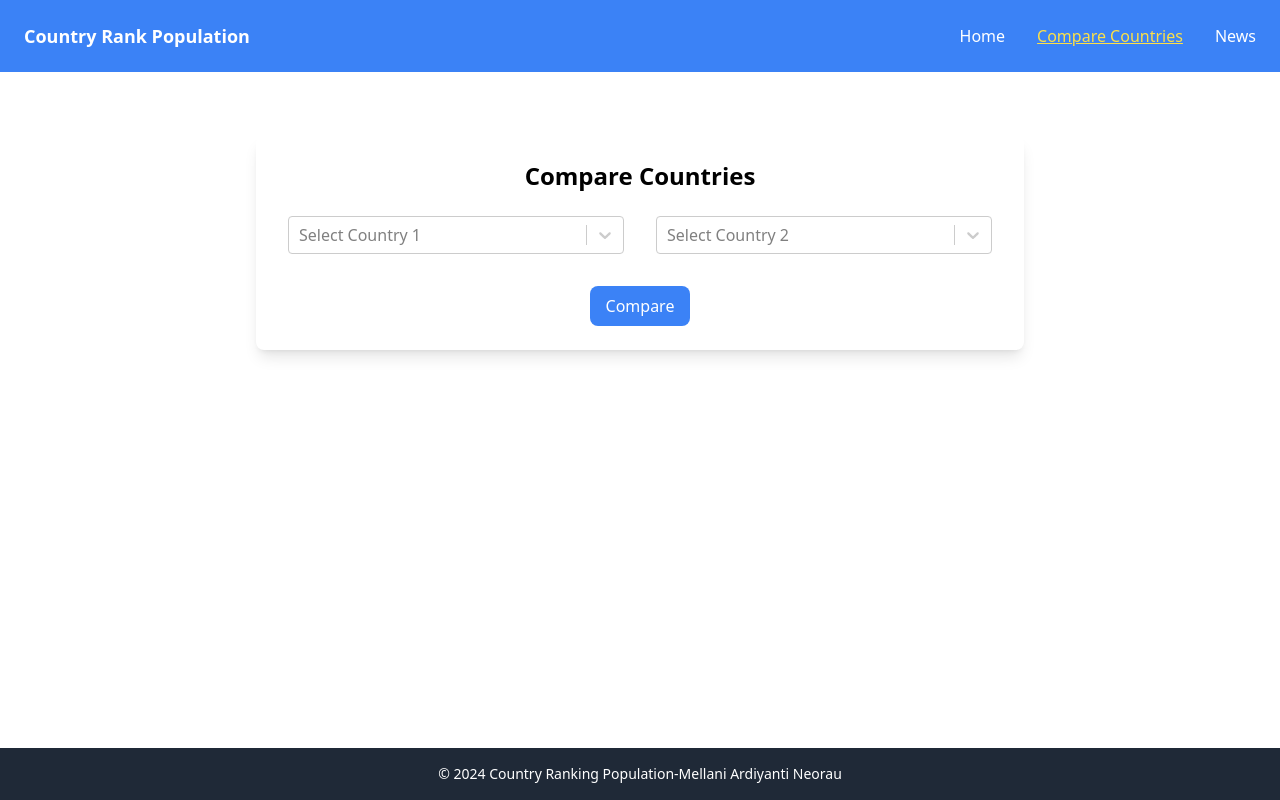
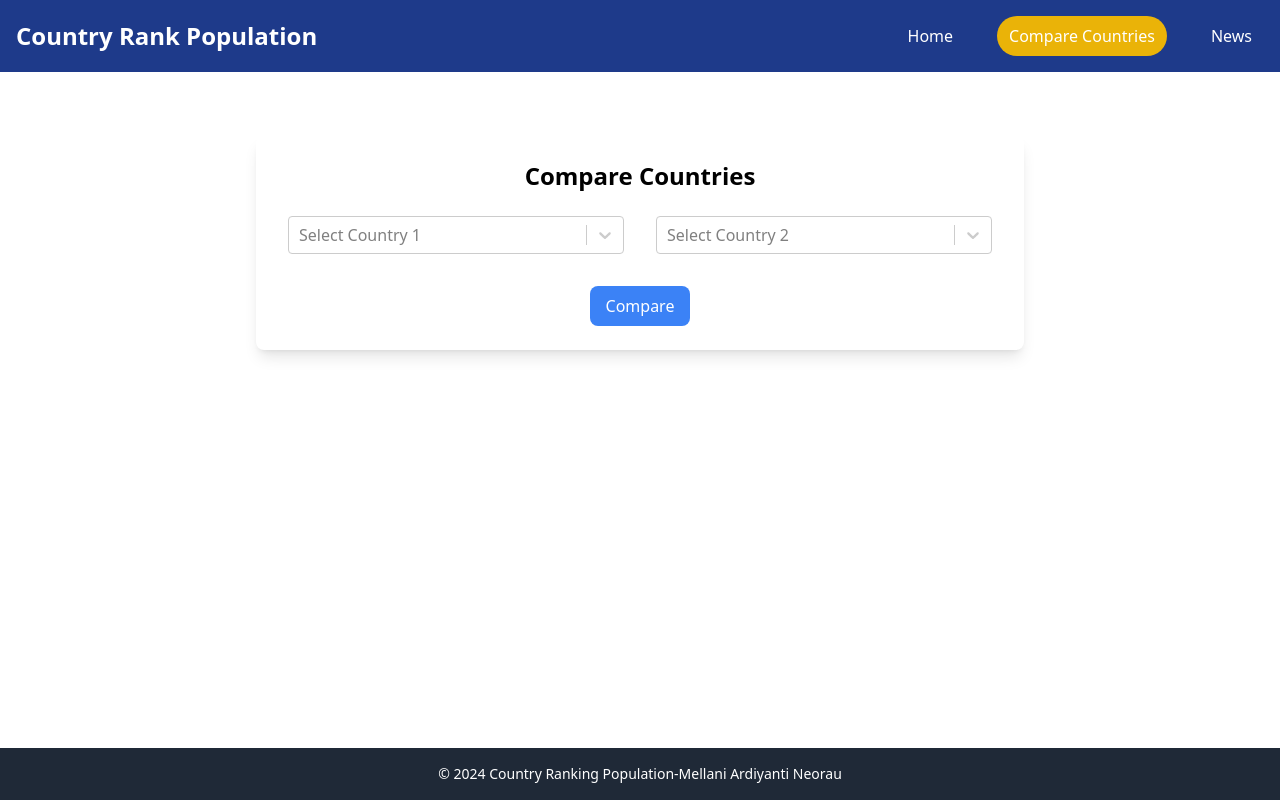
Before and after one commit to mellanian818/final-project, a React (Vite) app: page /compare in a window 1280 px wide. Built offline with nearby package versions, Linux system fonts and the light colour scheme; no server answers.

Commit message:
update styling

```diff
--- a/src/App.jsx
+++ b/src/App.jsx
@@ -1,4 +1,3 @@
-// src/App.jsx
 import React from "react"
 import { BrowserRouter as Router, Routes, Route } from "react-router-dom"
 import LandingPage from "./pages/LandingPage"
@@ -7,6 +6,7 @@ import NewsPage from "./pages/NewsPage"
 import CountryComparisonForm from "./components/CountryComparisonForm"
 import Navbar from "./components/Navbar"
 import Footer from "./components/Footer"
+import NotFound from "./components/NotFound" // Import NotFound page
 
 const App = () => {
   return (
@@ -22,6 +22,8 @@ const App = () => {
               element={<ComparisonPage />}
             />
             <Route path="/news" element={<NewsPage />} />
+            {/* Route for Not Found */}
+            <Route path="*" element={<NotFound />} />
           </Routes>
         </main>
         <Footer />
--- a/src/components/CountryComparison.jsx
+++ b/src/components/CountryComparison.jsx
@@ -21,7 +21,7 @@ const ComparisonPage = () => {
   const country1 = countries.find((country) => country.cca2 === page1)
   const country2 = countries.find((country) => country.cca2 === page2)
 
-  if (!country1 || !country2) return <p>Countries not found for comparison.</p>
+  // if (!country1 || !country2) return <p>Countries not found for comparison.</p>
 
   return (
     <div className="max-w-4xl mx-auto bg-gray-100 p-8 rounded-lg shadow-md mt-8">
--- a/src/components/CountryComparisonForm.jsx
+++ b/src/components/CountryComparisonForm.jsx
@@ -1,5 +1,3 @@
-//Form untuk membandingkan negara
-// src/components/CountryComparisonForm.jsx
 import React, { useState, useEffect } from "react"
 import { useDispatch, useSelector } from "react-redux"
 import Select from "react-select"
@@ -25,12 +23,21 @@ const CountryComparisonForm = () => {
     label: country.name.common,
   }))
 
+  // Filter countryOptions untuk Country 1 dan Country 2
+  const countryOptionsForCountry1 = countryOptions.filter(
+    (country) => country.value !== (selectedCountry2?.value || null)
+  )
+
+  const countryOptionsForCountry2 = countryOptions.filter(
+    (country) => country.value !== (selectedCountry1?.value || null)
+  )
+
   const handleCompare = () => {
     if (selectedCountry1 && selectedCountry2) {
       // Redirect ke halaman hasil perbandingan
       navigate(`/compare/${selectedCountry1.value}/n/${selectedCountry2.value}`)
     } else {
-      alert("Please select both countries to compare.")
+      alert("Please select both countries to compare.") // memunculkan apabila tidak select
     }
   }
 
@@ -40,7 +47,7 @@ const CountryComparisonForm = () => {
       <div className="grid grid-cols-1 md:grid-cols-2 gap-4">
         {/* Select untuk Country 1 */}
         <Select
-          options={countryOptions}
+          options={countryOptionsForCountry1} // Gunakan opsi yang difilter
           value={selectedCountry1}
           onChange={setSelectedCountry1}
           placeholder="Select Country 1"
@@ -49,7 +56,7 @@ const CountryComparisonForm = () => {
 
         {/* Select untuk Country 2 */}
         <Select
-          options={countryOptions}
+          options={countryOptionsForCountry2} // Gunakan opsi yang difilter
           value={selectedCountry2}
           onChange={setSelectedCountry2}
           placeholder="Select Country 2"
--- a/src/components/Navbar.jsx
+++ b/src/components/Navbar.jsx
@@ -1,4 +1,3 @@
-// src/components/Navbar.jsx
 import React, { useState } from "react"
 import { NavLink } from "react-router-dom"
 
@@ -10,84 +9,94 @@ const Navbar = () => {
   }
 
   return (
-    <nav className="bg-blue-500 text-white py-4 px-6 flex items-center justify-between relative">
-      <a href="/" className="text-lg font-bold">
+    <nav className="bg-blue-900 border-gray-200 text-white">
+      <div className="max-w-screen-xl flex flex-wrap items-center justify-between mx-auto p-4">
+        <a href="/" className="flex items-center space-x-3">
+          {/* <img src="/logo.svg" className="h-8" alt="Logo" /> */}
+          <span className="self-center text-2xl font-semibold whitespace-nowrap">
             Country Rank Population
+          </span>
         </a>
-      {/* Tombol Hamburger untuk tampilan mobile */}
-      <div className="md:hidden">
-        <button onClick={toggleMenu} className="focus:outline-none">
+        {/* Burger button */}
+        <button
+          data-collapse-toggle="navbar-default"
+          type="button"
+          className="inline-flex items-center p-2 w-10 h-10 justify-center text-sm rounded-lg md:hidden focus:outline-none"
+          aria-controls="navbar-default"
+          aria-expanded={isOpen}
+          onClick={toggleMenu}
+        >
           <svg
+            className={`w-6 h-6 ${isOpen ? "text-white" : "text-white"}`}
+            fill="none"
+            stroke="currentColor"
+            viewBox="0 0 24 24"
             xmlns="http://www.w3.org/2000/svg"
-            className="h-6 w-6"
-            fill="none"
-            viewBox="0 0 24 24"
-            stroke="currentColor"
           >
             {isOpen ? (
               <path
                 strokeLinecap="round"
                 strokeLinejoin="round"
-                strokeWidth={2}
+                strokeWidth="2"
                 d="M6 18L18 6M6 6l12 12"
               />
             ) : (
               <path
                 strokeLinecap="round"
                 strokeLinejoin="round"
-                strokeWidth={2}
+                strokeWidth="2"
                 d="M4 6h16M4 12h16m-7 6h7"
               />
             )}
           </svg>
         </button>
-      </div>
-      {/* Menu Navigasi */}
-      <ul
+
+        <div
           className={`${
             isOpen ? "block" : "hidden"
-        } md:flex md:items-center md:space-x-8 absolute top-full left-0 w-full md:static md:w-auto bg-blue-500 md:bg-transparent z-10 text-center`}
+          } w-full md:block md:w-auto bg-blue-900`}
+          id="navbar-default"
         >
-        <li className="w-full md:w-auto">
+          <ul className="font-medium flex flex-col p-4 md:p-0 mt-4 bg-blue-900 md:flex-row md:space-x-8 md:mt-0 md:border-0 text-center">
+            <li>
               <NavLink
                 to="/"
                 className={({ isActive }) =>
                   isActive
-                ? "block py-2 md:inline-block underline text-yellow-300"
-                : "block py-2 md:inline-block hover:bg-blue-600 md:hover:bg-transparent md:hover:text-gray-300 transition-colors duration-300"
+                    ? "block py-2 px-3 text-white bg-yellow-500 rounded-full"
+                    : "block py-2 px-3 text-white hover:bg-blue-800"
                 }
-            onClick={() => setIsOpen(false)}
               >
                 Home
               </NavLink>
             </li>
-        <li className="w-full md:w-auto">
+            <li>
               <NavLink
                 to="/compare"
                 className={({ isActive }) =>
                   isActive
-                ? "block py-2 md:inline-block underline text-yellow-300"
-                : "block py-2 md:inline-block hover:bg-blue-600 md:hover:bg-transparent md:hover:text-gray-300 transition-colors duration-300"
+                    ? "block py-2 px-3 text-white bg-yellow-500 rounded-full"
+                    : "block py-2 px-3 text-white hover:bg-blue-800"
                 }
-            onClick={() => setIsOpen(false)}
               >
                 Compare Countries
               </NavLink>
             </li>
-        <li className="w-full md:w-auto">
+            <li>
               <NavLink
                 to="/news"
                 className={({ isActive }) =>
                   isActive
-                ? "block py-2 md:inline-block underline text-yellow-300"
-                : "block py-2 md:inline-block hover:bg-blue-600 md:hover:bg-transparent md:hover:text-gray-300 transition-colors duration-300"
+                    ? "block py-2 px-3 text-white bg-yellow-500 rounded-full"
+                    : "block py-2 px-3 text-white hover:bg-blue-800"
                 }
-            onClick={() => setIsOpen(false)}
               >
                 News
               </NavLink>
             </li>
           </ul>
+        </div>
+      </div>
     </nav>
   )
 }
--- /dev/null
+++ b/src/components/NotFound.jsx
@@ -0,0 +1,19 @@
+import React from "react"
+import { Link } from "react-router-dom"
+
+const NotFound = () => {
+  return (
+    <div className="min-h-screen flex flex-col items-center justify-center bg-blue-900 text-white">
+      <h1 className="text-6xl font-bold mb-4">404</h1>
+      <p className="text-xl mb-6">Page Not Found</p>
+      <Link
+        to="/"
+        className="bg-yellow-500 text-black py-2 px-4 rounded-full hover:bg-yellow-600 transition duration-300"
+      >
+        Go back to Home
+      </Link>
+    </div>
+  )
+}
+
+export default NotFound
--- a/src/pages/LandingPage.jsx
+++ b/src/pages/LandingPage.jsx
@@ -3,6 +3,7 @@ import { useDispatch, useSelector } from "react-redux"
 import { fetchCountries } from "../store/countrySlice"
 import loadingMap from "../assets/loading-cargando.gif" // Ganti dengan path gambar loading Anda
 
+//state management untuk ngambil data
 const LandingPage = () => {
   const dispatch = useDispatch()
   const countries = useSelector((state) => state.countries.data || [])
@@ -22,7 +23,7 @@ const LandingPage = () => {
     indexOfLastCountry
   )
 
-  // Ganti halaman
+  // Ganti halaman/ubah halaman yang aktif ketika pagination di klik
   const paginate = (pageNumber) => setCurrentPage(pageNumber)
 
   // Hitung jumlah halaman yang diperlukan
@@ -36,7 +37,7 @@ const LandingPage = () => {
         </h1>
 
         {loading ? (
-          // Gambar animasi loading map
+          // Gambar animasi loading
           <div className="flex justify-center items-center h-64">
             <img src={loadingMap} alt="Loading Map..." className="w-64 h-64" />
           </div>
--- a/src/pages/NewsPage.jsx
+++ b/src/pages/NewsPage.jsx
@@ -27,7 +27,7 @@ const NewsPage = () => {
       </h1>
 
       {loading ? (
-        // Gambar animasi loading map
+        // Gambar animasi loading rendering
         <div className="flex justify-center items-center h-64">
           <img src={loadingMap} alt="Loading Map..." className="w-64 h-64" />
         </div>
--- a/tailwind.config.js
+++ b/tailwind.config.js
@@ -1,8 +1,24 @@
 /** @type {import('tailwindcss').Config} */
 export default {
+  // Mengidentifikasi semua file di mana Tailwind akan digunakan
   content: ["./index.html", "./src/**/*.{js,ts,jsx,tsx}"],
+
+  // Mengaktifkan mode gelap menggunakan class
+  darkMode: "class", // Bisa diubah menjadi 'media' untuk mendeteksi preferensi sistem
+
   theme: {
-    extend: {},
+    // Memperluas tema default Tailwind
+    extend: {
+      colors: {
+        // Warna khusus untuk dark mode
+        darkBackground: "#1a202c", // Warna latar belakang mode gelap
+        darkText: "#e2e8f0", // Warna teks mode gelap
+        lightBackground: "#f7fafc", // Warna latar belakang mode terang
+        lightText: "#2d3748", // Warna teks mode terang
+      },
+    },
   },
+
+  // Menambahkan plugin tambahan jika diperlukan
   plugins: [],
 }
```
Lines whose indentation alone changed are shown as unchanged.
